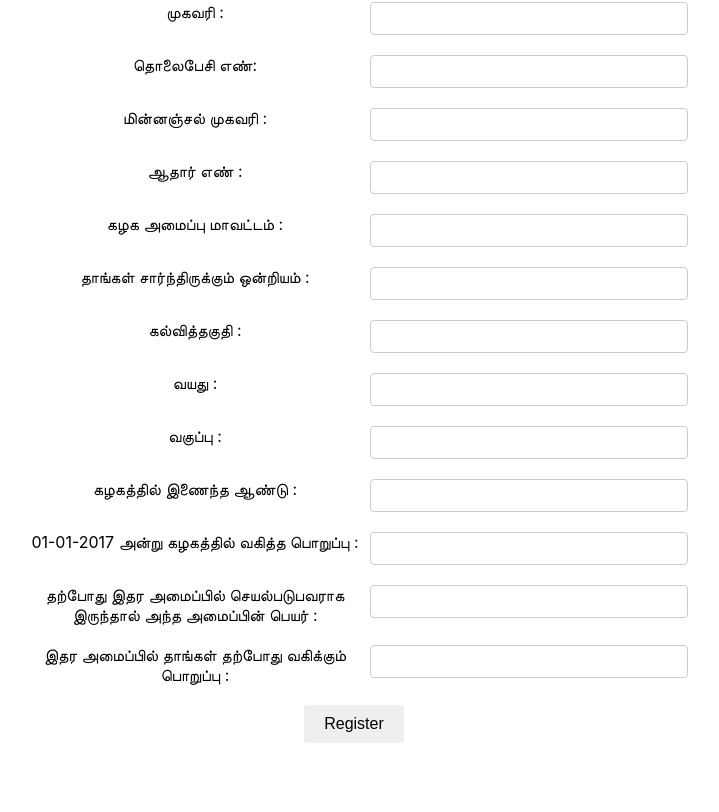
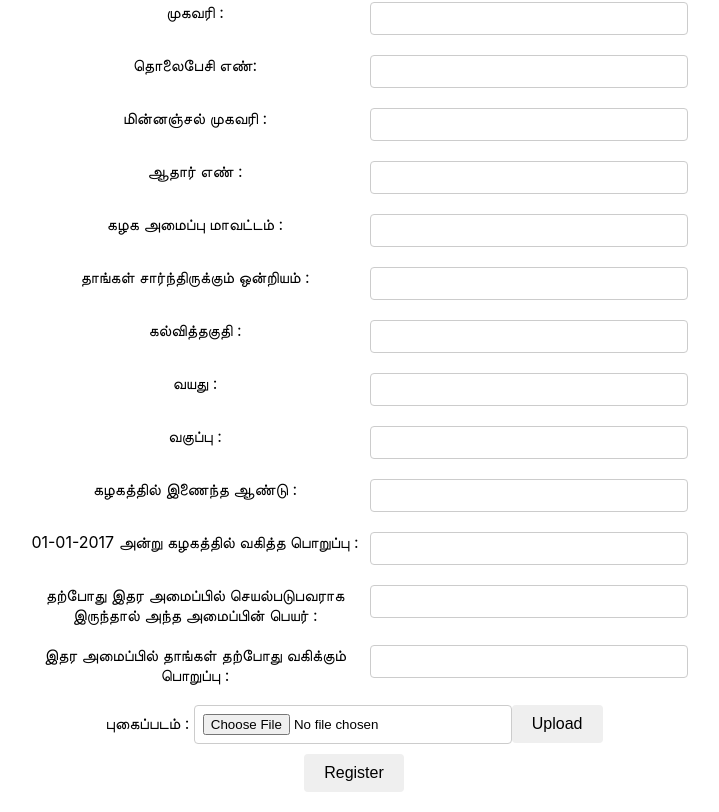
Before and after one commit to Gokul1734/Registration, a React (Create React App) app: page / in a window 1280 px wide. Shown: the part 405-1217 px from the top of the page, without its empty margins (0-719 px from the left). Before the commit the page ends 1168 px from the top, so only its background shows below. Built offline with nearby package versions, Linux system fonts and the light colour scheme.

Commit message:
Update registration.js

```diff
--- a/src/pages/registration.js
+++ b/src/pages/registration.js
@@ -6,6 +6,7 @@ import { getDatabase, ref, set } from "firebase/database";
 import  './registration.css';
 import mgr from '../images/Picture1.jpg'
 import jayalalitha from '../images/Picture2.png'
+import { getStorage, uploadBytes,ref as sref } from "firebase/storage";
 
 import {
   initializeAuth,
@@ -25,7 +26,10 @@ const firebaseConfig = {
 };
 
 const app = initializeApp(firebaseConfig);
+const Store = getStorage(app);
 const db = getDatabase(app);
+
+
 
 const Registration = () => {
   const [email, setEmail] = useState('');
@@ -43,32 +47,17 @@ const Registration = () => {
   const [Name,setName] = useState('');
   const [Union,setUnion] = useState('');
   const [error,setError] = useState('');
+  const [img,setImg] = useState('');
 
-  // const handleSubmit = (e) => {
-  //   e.preventDefault();
+ const handleUpload = () => {
+  // // console.log(img);
+  const imgRef = sref(Store,`profiles/${Name}`);
+  uploadBytes(imgRef, img).then((snapshot) => {
+   alert('Uploaded Profile Photo')
+ });
 
-  //   // Basic form validation
-  //   if (!email || !password || !confirmPassword) {
-  //     setError('Please fill in all fields');
-  //     return;
-  //   }
+ }
 
-  //   if (password !== confirmPassword) {
-  //     setError('Passwords do not match');
-  //     return;
-  //   }
-
-  //   // If validation passes, you can proceed with registration logic
-  //   // For simplicity, we'll just log the data to console
-  //   console.log('Email:', email);
-  //   console.log('Password:', password);
-
-  //   // Reset form fields and error message
-  //   setEmail('');
-  //   setPassword('');
-  //   setConfirmPassword('');
-  //   setError('');
-  // };
 
   const handleSubmit = (event) => {
    event.preventDefault();
@@ -80,7 +69,6 @@ const Registration = () => {
          address:address,
          phone : phone,
          PartyDis:PartyDis,
-         aadhar:aadhar,
          qualification:qualification,
          caste:caste,
          yoj:yoj,
@@ -98,7 +86,7 @@ const Registration = () => {
      }
  };
   return (
-    <div className='screen'>
+    <div >
       <div className="form-header">
         <div style={{display:'flex',alignItems:'center',marginLeft:'200px',gap:'100px'}}>
         <div  style={{alignItems:'center'}} >
@@ -258,6 +246,11 @@ const Registration = () => {
           className='form-input'
         />
         </div>
+        <div>
+         <label className='form-label'>புகைப்படம் : </label>
+         <input type="file" className='form-input' onChange={(e) => {setImg(e.target.files[0])}} />
+         <button onClick={handleUpload} >Upload</button>
+        </div>
         <button type="submit">Register</button>
       </form>
     </div>
```
